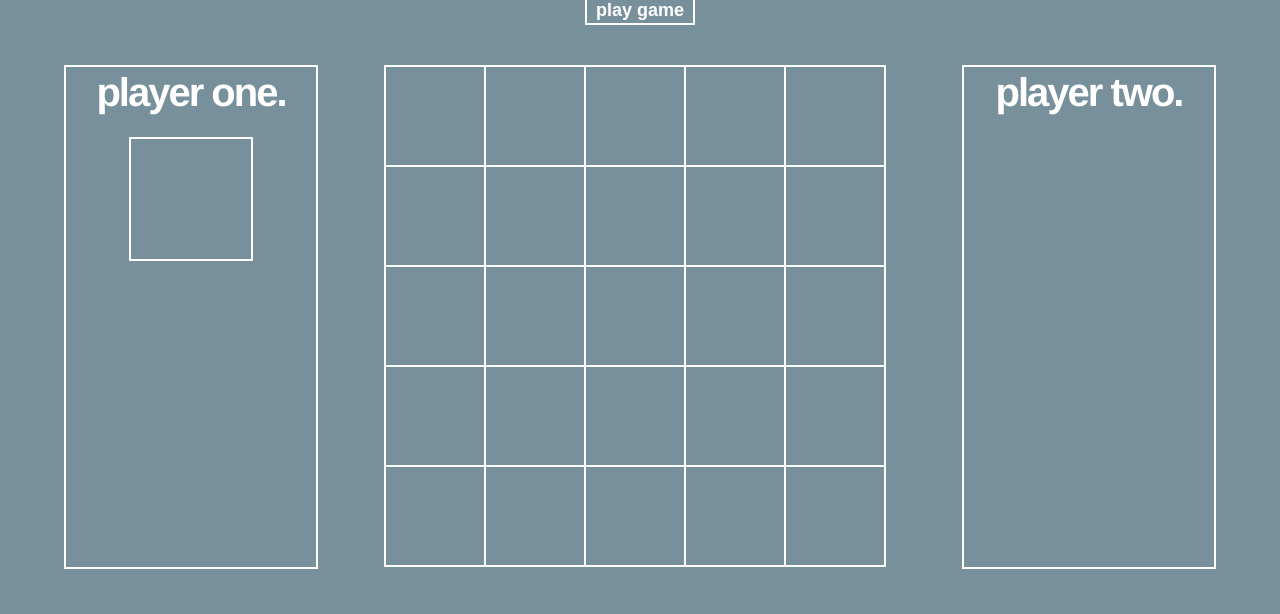
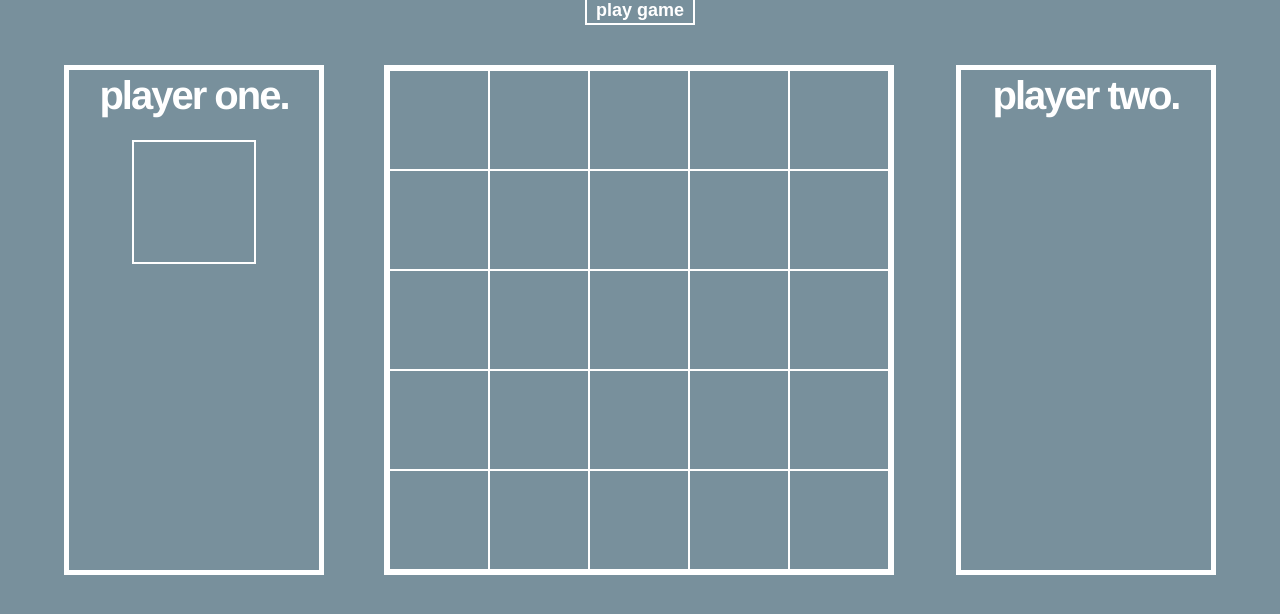
Before and after one commit to odholden/wdi-first-project, a PHP site: page / in a window 1280 px wide. Shown: the part 105-719 px from the top of the page. Run offline with PHP 8.4, Linux system fonts and the light colour scheme; some libraries are stand-ins or nearby versions.

Commit message:
sleeptime

```diff
--- a/css/style.css
+++ b/css/style.css
@@ -50,7 +50,7 @@ fieldset {
 
 ul:nth-child(1) {
   margin: 30px auto;
-  border: 1px solid white;
+  border: 5px solid white;
   width: 500px;
   height: 500px;
   position: absolute;
@@ -61,7 +61,7 @@ div:nth-child(2) {
   margin: 30px 0px;
   width: 250px;
   height: 500px;
-  border: 2px solid white;
+  border: 5px solid white;
   position: absolute;
   left: 5%;
 }
@@ -70,7 +70,7 @@ div:nth-child(3) {
   margin: 30px 0px;
   width: 250px;
   height: 500px;
-  border: 2px solid white;
+  border: 5px solid white;
   position: absolute;
   right: 5%;
 }
--- a/js/app.js
+++ b/js/app.js
@@ -13,36 +13,37 @@ function startGame() {
 function selectColors() {
   $('li').removeClass();
   var colors = ['red', 'green', 'orange', 'blue', 'yellow', 'purple'];
-  $('p').addClass(colors[0]);
+  $('p').fadeIn('slow').addClass(colors[0]);
+  var currentColor = colors[0];
 
   setTimeout(function() {
     $('p').removeClass(colors[0]);
-    $('p').addClass(colors[1]);
+    $('p').fadeIn('slow').addClass(colors[1]);
   }, 5000);
 
   setTimeout(function() {
     $('p').removeClass(colors[1]);
-    $('p').addClass(colors[2]);
+    $('p').fadeIn('fast').addClass(colors[2]);
   }, 10000);
 
   setTimeout(function() {
     $('p').removeClass(colors[2]);
-    $('p').addClass(colors[3]);
+    $('p').fadeIn('fast').addClass(colors[3]);
   }, 15000);
 
   setTimeout(function() {
     $('p').removeClass(colors[3]);
-    $('p').addClass(colors[4]);
+    $('p').fadeIn('fast').addClass(colors[4]);
   }, 20000);
 
   setTimeout(function() {
     $('p').removeClass(colors[4]);
-    $('p').addClass(colors[5]);
+    $('p').fadeIn('fast').addClass(colors[5]);
   }, 25000);
 
   setTimeout(function() {
     $('p').removeClass(colors[5]);
-    $('p').addClass('clear');
+    $('p').fadeIn('fast').addClass('clear');
   }, 30000);
 
   $('li').on("click", function() {
```
